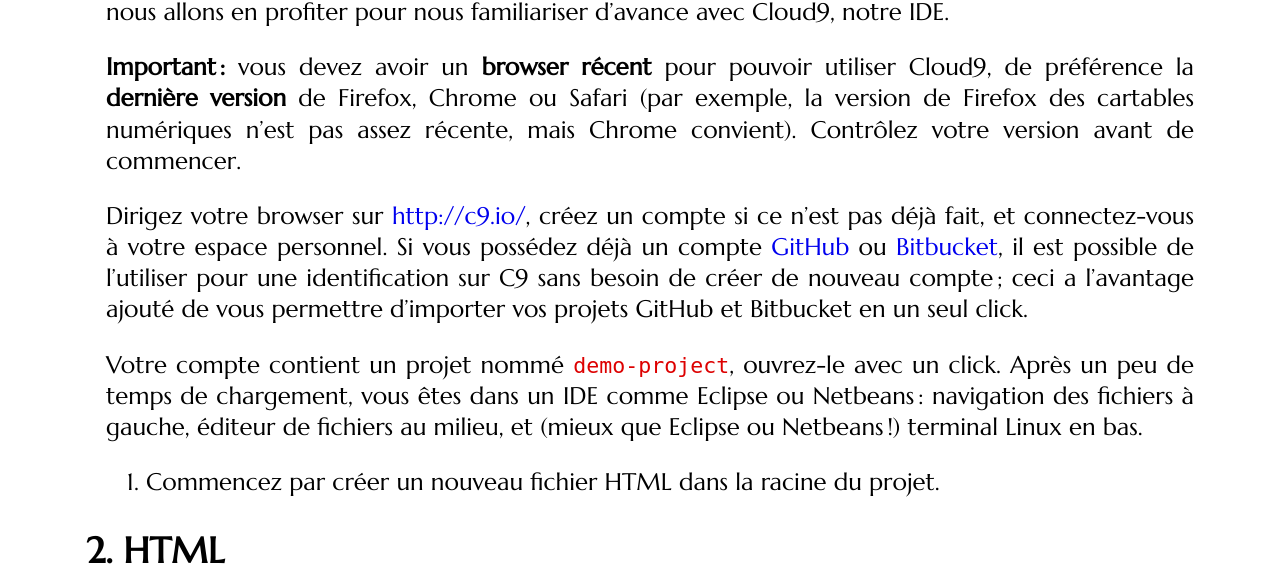
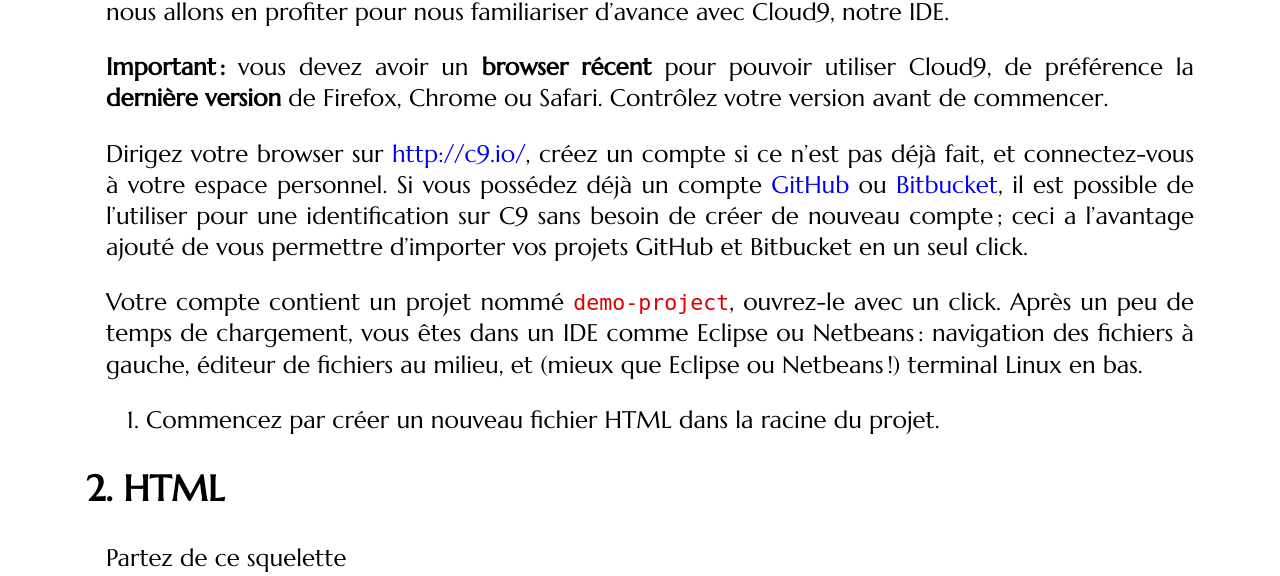
Before and after one commit to defeo/aws, a Jekyll site: the page built from _tutorials/tutorial1.md, in a window 1280 px wide and 900 px high, cut to the strip 324-900 px from the top of the window. Built offline with Jekyll 4.4.1, drawn with Linux system fonts in a browser that asks for light colours; nearby versions of some CDN libraries; some web fonts are replaced.

Commit message:
Fixes to first two tutorials

```diff
--- a/_tutorials/tutorial1.md
+++ b/_tutorials/tutorial1.md
@@ -13,9 +13,7 @@ Cloud9, notre IDE.
 
 **Important :** vous devez avoir un **browser récent** pour pouvoir
 utiliser Cloud9, de préférence la **dernière version** de Firefox,
-Chrome ou Safari (par exemple, la version de Firefox des cartables
-numériques n'est pas assez récente, mais Chrome convient). Contrôlez
-votre version avant de commencer.
+Chrome ou Safari. Contrôlez votre version avant de commencer.
 
 Dirigez votre browser sur <http://c9.io/>, créez un compte si ce n'est
 pas déjà fait, et connectez-vous à votre espace personnel. Si vous
```
Also changed, not shown: _tutorials/tutorial2.md (+3 -3 lines).
